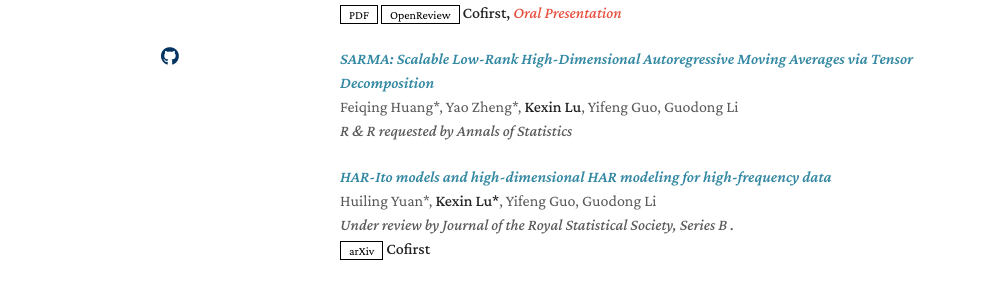
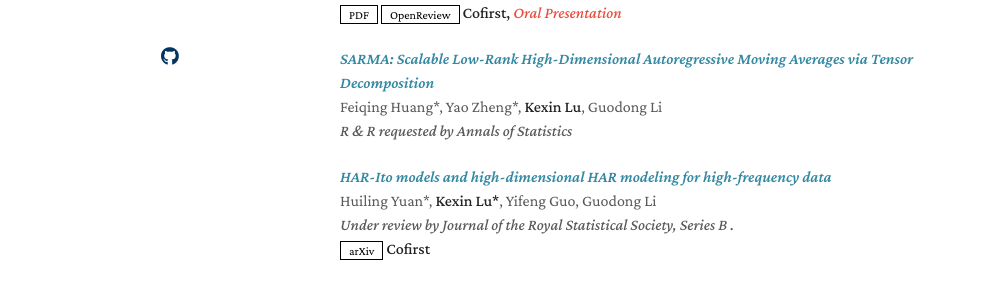
Before and after one commit to neithen-Lu/minimal-light, a Jekyll site: the page built from index.md, in a window 1280 px wide and 900 px high. Shown: the part 340-627 px from the top of the window, without its empty margins (150-1147 px from the left). Built offline with Jekyll 4.4.1, drawn with Linux system fonts in a browser that asks for light colours; nearby versions of some CDN libraries; a style sheet for code colours, icons or effects is not loaded; our own code applies the rules of GitHub Pages for plain Markdown files.

Commit message:
Update publications.md

```diff
--- a/_includes/publications.md
+++ b/_includes/publications.md
@@ -25,7 +25,7 @@
 
   <div class="col-sm-9" style="position: relative;padding-right: 15px;padding-left: 20px;">
     <div class="title"><i style="color:#3388A2">SARMA: Scalable Low-Rank High-Dimensional Autoregressive Moving Averages via Tensor Decomposition</i></div>
-    <div class="author">Feiqing Huang*, Yao Zheng*, <strong>Kexin Lu</strong>, Yifeng Guo, Guodong Li</div>
+    <div class="author">Feiqing Huang*, Yao Zheng*, <strong>Kexin Lu</strong>, Guodong Li</div>
     <div class="periodical"><em>R & R requested by <i> Annals of Statistics </i> </em></div>
   </div>
 </div>
```
